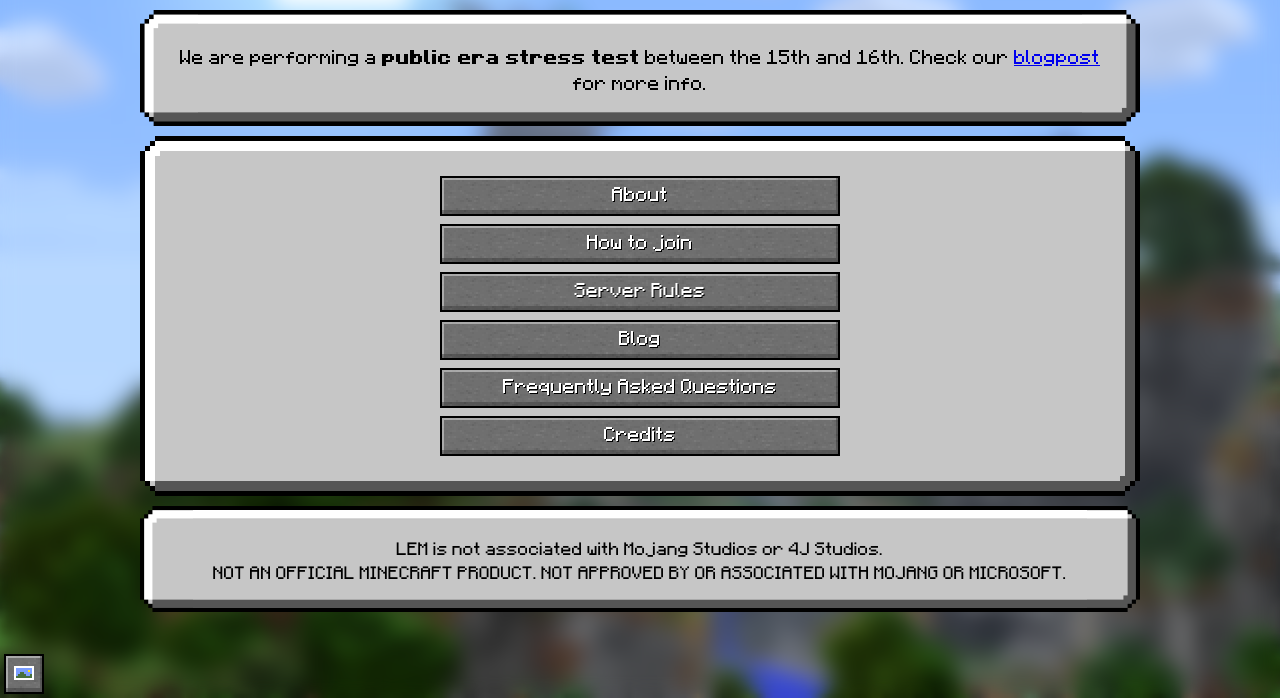
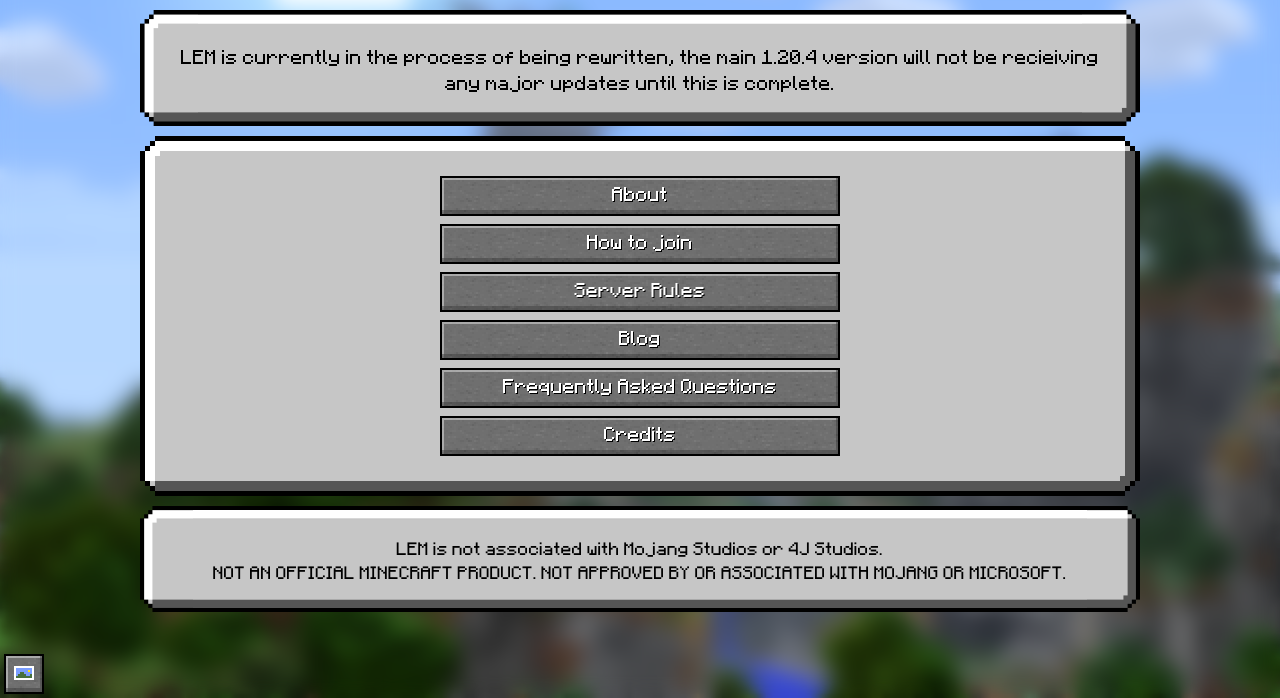
Before and after one commit to Legacy-Edition-Minigames/Website, a Jekyll site: the page built from index.html, in a window 1280 px wide, cut to the strip 202-900 px from the top of the page. Built offline with Jekyll 4.4.1, drawn with Linux system fonts in a browser that asks for light colours; some web fonts are replaced.

Commit message:
Revert "Add notices for the stress test"
This reverts commit ea88117749290e01faefa5f74bfb159ebf014b85.

```diff
--- a/_posts/faq/0004-1-1-whitelist.markdown
+++ b/_posts/faq/0004-1-1-whitelist.markdown
@@ -18,8 +18,6 @@
   We've finally gotten into a state where we think we can safely launch the server into its second and hopefully permanent public era without too much issue, and to prevent having you all wait *another* few months to a year, we've decided it would be better to just do it now.
 
   A stress test is planned on February 15-16 where we will open the server to the public to see how it will handle it, and if everything goes right, it should go public **very soon.**
-  # Notice
 
-  ### The stress test mentioned above is active right now! More information [Here](../blog/festiveevent25)
 markdown: true
 ---
--- a/index.html
+++ b/index.html
@@ -4,7 +4,7 @@
 ---
 
 <div class="guibox center">
-	We are performing a <b>public era stress test</b> between the 15th and 16th. Check our <a href="{{ site.baseurl }}/blog/publictest" target="_blank">blogpost</a> for more info.
+	LEM is currently in the process of being rewritten, the main 1.20.4 version will not be recieiving any major updates until this is complete.
 </div>
 
 <div class="guibox center">
--- a/join.html
+++ b/join.html
@@ -9,7 +9,6 @@
 		<p>At the moment, we are not accepting additional requests for players.</p>
 		<p>More information on our FAQ page.<br>
 			For anyone wanting to join, check out our <a href="{{ site.baseurl }}/blog/weekendevents" target="_blank">Weekend Events</a>.</p>
-		<p><b>NOTICE</b>: LEM is performing a public era stress test! More information <a href="{{ site.baseurl }}/blog/publictest">Here</a></p>
 		<div class="button-list">
 			<a class="minecraft-button center" href="{{ site.baseurl }}/faq/whitelist">FAQ Page</a>
 			<a class="minecraft-button center" href="{{ site.baseurl }}/blog/weekendevents">Weekend Events</a>
```
